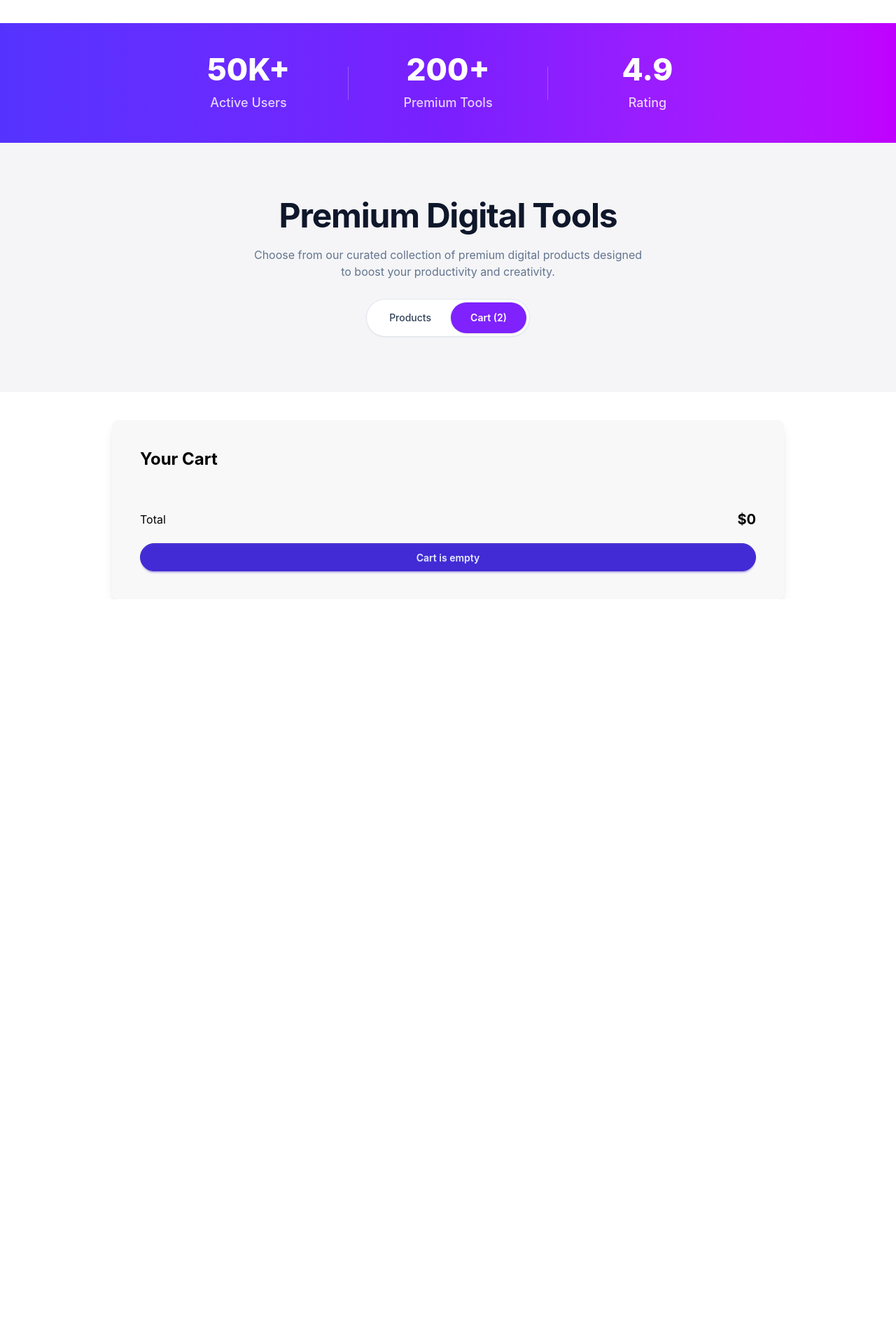
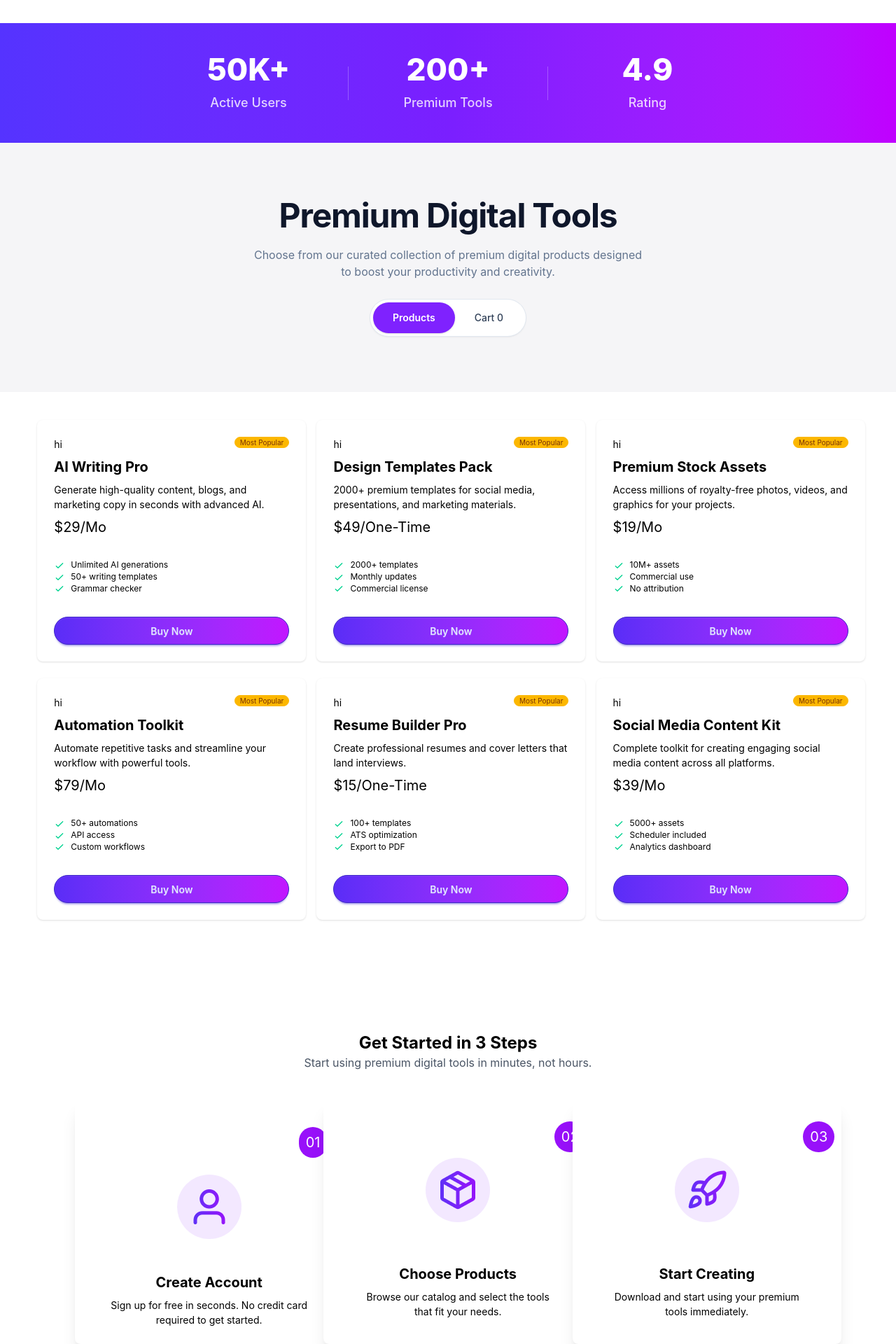
Before and after one commit to Ahnaf-Afif/assignment-06, a React (Vite) app: page / in a window 1280 px wide. Shown: the part 604-2524 px from the top of the page at 70% size. Before the commit the page ends 1460 px from the top, so only its background shows below. Built offline with nearby package versions, Linux system fonts and the light colour scheme.

Commit message:
get started section done

```diff
--- a/src/App.jsx
+++ b/src/App.jsx
@@ -6,10 +6,12 @@ import ProductCard from "./components/Products/ProductCard.jsx";
 import ProductList from "./components/Products/ProductList.jsx";
 import DigitalTools from "./components/DigitalTools/DigitalTools.jsx";
 import Cart from "./components/Cart/Cart.jsx";
+import GetStartedCard from "./components/GetStarted/GetStartedCard.jsx";
 import { useState } from "react";
+import GetStarted from "./components/GetStarted/GetStarted.jsx";
 
 const App = () => {
-  const [activeTab, setActiveTab] = useState("cart");
+  const [activeTab, setActiveTab] = useState("products");
   const [cart, setCart] = useState([]);
   const handleAddToCart = (product) => {
     setCart([...cart, product]);
@@ -22,12 +24,18 @@ const App = () => {
       <Navbar />
       <Hero />
       <UserRating />
-      <DigitalTools setActiveTab={setActiveTab} activeTab={activeTab} />
+      <DigitalTools
+        setActiveTab={setActiveTab}
+        activeTab={activeTab}
+        cart={cart}
+      />
       {activeTab === "products" ? (
         <ProductList handleAddToCart={handleAddToCart} />
       ) : (
         <Cart cart={cart} handleRemoveFromCart={handleRemoveFromCart} />
       )}
+      <GetStarted />
+      <GetStartedCard />
     </div>
   );
 };
--- a/src/components/Cart/Cart.jsx
+++ b/src/components/Cart/Cart.jsx
@@ -1,7 +1,7 @@
 import React from "react";
 import CartItem from "./CartItem";
 
-const Cart = ({ cart }) => {
+const Cart = ({ cart, handleRemoveFromCart }) => {
   return (
     <div>
       {cart.length === 0 ? (
@@ -18,10 +18,24 @@ const Cart = ({ cart }) => {
           </div>
         </div>
       ) : (
-        <div>
-          {cart.map((item) => (
-            <CartItem key={item.id} item={item} />
-          ))}
+        <div className="max-w-9/12 mx-auto mt-10 p-10 shadow-lg rounded-lg bg-base-200">
+          <p className="text-2xl font-bold mb-4">Your Cart</p>
+          <div>
+            {cart.map((item) => (
+              <CartItem
+                key={item.id}
+                item={item}
+                handleRemoveFromCart={handleRemoveFromCart}
+              />
+            ))}
+          </div>
+          <div className="flex justify-between items-center pt-10 pb-5">
+            <p>Total</p>
+            <p className="font-bold text-xl">$29</p>
+          </div>
+          <button className="btn btn-primary rounded-full w-full">
+            Checkout
+          </button>
         </div>
       )}
     </div>
--- a/src/components/Cart/CartItem.jsx
+++ b/src/components/Cart/CartItem.jsx
@@ -1,26 +1,21 @@
 import React from "react";
 
-const CartItem = ({ item }) => {
+const CartItem = ({ item, handleRemoveFromCart }) => {
   return (
     <div>
-      <div className="max-w-9/12 mx-auto mt-10 p-10 shadow-lg rounded-lg bg-base-200">
-        <p className="text-2xl font-bold mb-4">Your Cart</p>
-        <div className="flex justify-between items-center bg-base-300 p-4 rounded-lg">
-          <div>
-            <p className=" font-bold pb-2">{item.name}</p>
-            <p className="text-sm text-gray-500">{item.price.label}</p>
-          </div>
-          <div>
-            <button className=" text-red-500 cursor-pointer">Remove</button>
-          </div>
+      <div className="flex justify-between items-center bg-base-300 p-4 rounded-lg mb-4">
+        <div>
+          <p className=" font-bold pb-2">{item.name}</p>
+          <p className="text-sm text-gray-500">{item.price.label}</p>
         </div>
-        <div className="flex justify-between items-center pt-10 pb-5">
-          <p>Total</p>
-          <p className="font-bold text-xl">$29</p>
+        <div>
+          <button
+            onClick={() => handleRemoveFromCart(item)}
+            className=" text-red-500 cursor-pointer"
+          >
+            Remove
+          </button>
         </div>
-        <button className="btn btn-primary rounded-full w-full">
-          Checkout
-        </button>
       </div>
     </div>
   );
--- a/src/components/DigitalTools/DigitalTools.jsx
+++ b/src/components/DigitalTools/DigitalTools.jsx
@@ -1,6 +1,6 @@
 import React from "react";
 
-const DigitalTools = ({ setActiveTab, activeTab }) => {
+const DigitalTools = ({ setActiveTab, activeTab, cart }) => {
   return (
     <section className="w-full bg-[#f5f5f7] py-16 md:py-20">
       <div className="mx-auto max-w-5xl px-4 text-center">
@@ -35,7 +35,7 @@ const DigitalTools = ({ setActiveTab, activeTab }) => {
                   : "cursor-pointer rounded-full px-7 py-3 text-sm font-medium text-slate-700"
               }
             >
-              Cart (2)
+              Cart {cart.length}
             </button>
           </div>
         </div>
--- /dev/null
+++ b/src/components/GetStarted/GetStarted.jsx
@@ -0,0 +1,16 @@
+import React from "react";
+
+const GetStarted = () => {
+  return (
+    <div>
+      <h1 className="text-2xl font-bold text-center pt-30">
+        Get Started in 3 Steps
+      </h1>
+      <p className="text-center text-gray-600 pb-10">
+        Start using premium digital tools in minutes, not hours.
+      </p>
+    </div>
+  );
+};
+
+export default GetStarted;
--- /dev/null
+++ b/src/components/GetStarted/GetStartedCard.jsx
@@ -0,0 +1,67 @@
+import React from "react";
+import User from "../../assets/user.png";
+import Rocket from "../../assets/rocket.png";
+import Package from "../../assets/package.png";
+
+const GetStartedCard = () => {
+  return (
+    <div className="grid grid-cols-1 md:grid-cols-3 max-w-10/12 mx-auto">
+      <div className="card bg-base-100 w-96 shadow-xl">
+        <div className="ml-80 mt-10">
+          <div className=" text-xl px-2.5 py-2 bg-purple-600 text-white rounded-full w-fit">
+            01
+          </div>
+        </div>
+        <div className="card-body mt items-center text-center">
+          <figure className="p-4 bg-purple-100 rounded-full">
+            <img src={User} alt="Shoes" className="rounded-xl" />
+          </figure>
+        </div>
+        <div className="card-body items-center text-center">
+          <h2 className="card-title text-xl font-bold">Create Account</h2>
+          <p>
+            Sign up for free in seconds. No credit card required to get started.
+          </p>
+        </div>
+      </div>
+      <div className="card bg-base-100 w-96 shadow-xl">
+        <div className="card-body mt items-center text-center">
+          <div className="ml-80 mt-2">
+            <div className=" text-xl px-2.5 py-2 bg-purple-600 text-white rounded-full w-fit">
+              02
+            </div>
+          </div>
+          <figure className="p-4 bg-purple-100 rounded-full">
+            <img src={Package} alt="Shoes" className="rounded-xl" />
+          </figure>
+        </div>
+        <div className="card-body items-center text-center">
+          <h2 className="card-title text-xl font-bold">Choose Products</h2>
+          <p>
+            Browse our catalog and select the tools <br /> that fit your needs.
+          </p>
+        </div>
+      </div>
+      <div className="card bg-base-100 w-96 shadow-xl">
+        <div className="card-body mt items-center text-center">
+          <div className="ml-80 mt-2">
+            <div className=" text-xl px-2.5 py-2 bg-purple-600 text-white rounded-full w-fit">
+              03
+            </div>
+          </div>
+          <figure className="p-4 bg-purple-100 rounded-full">
+            <img src={Rocket} alt="Shoes" className="rounded-xl" />
+          </figure>
+        </div>
+        <div className="card-body items-center text-center">
+          <h2 className="card-title text-xl font-bold">Start Creating</h2>
+          <p>
+            Download and start using your premium <br /> tools immediately.
+          </p>
+        </div>
+      </div>
+    </div>
+  );
+};
+
+export default GetStartedCard;
```
